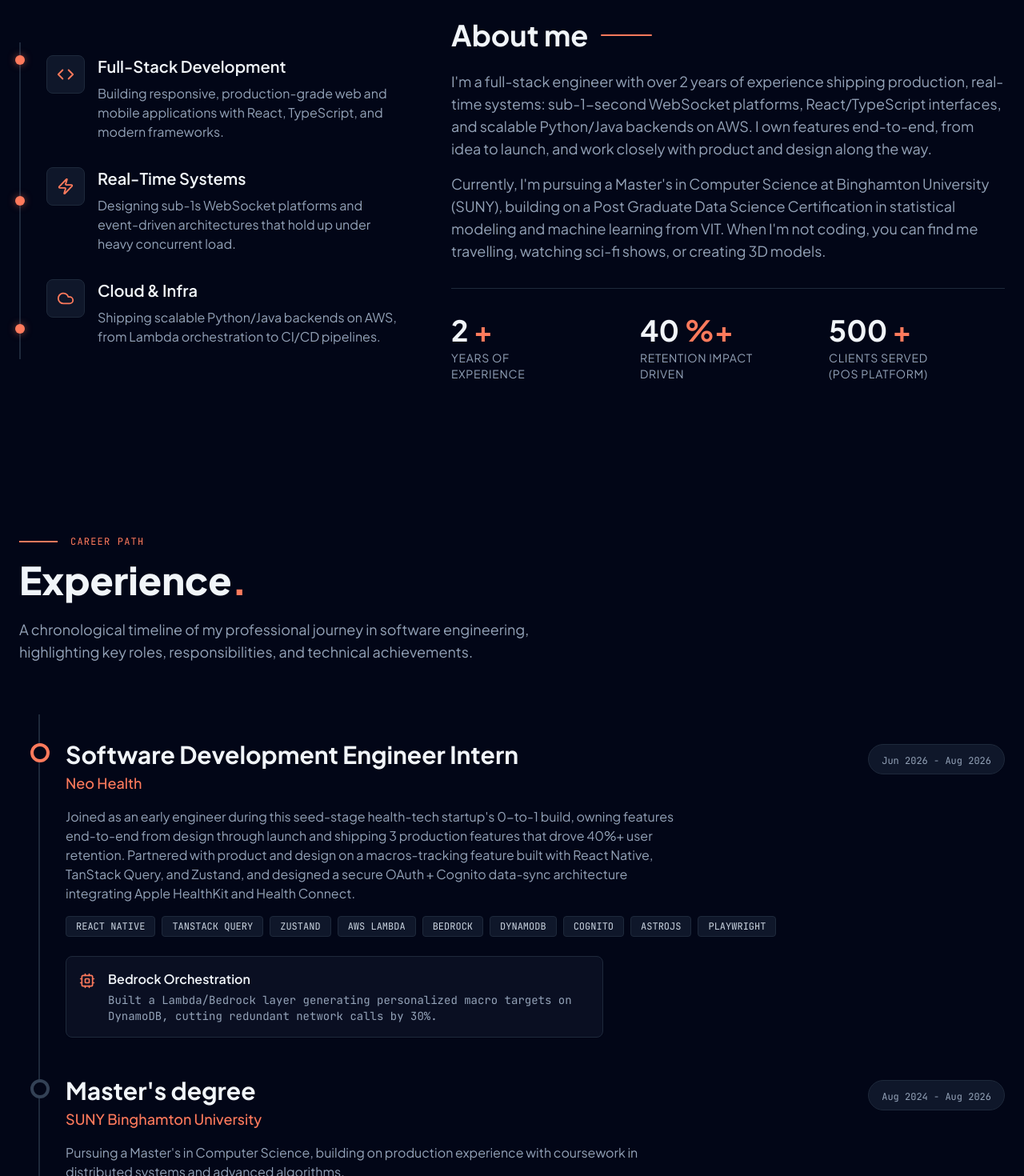
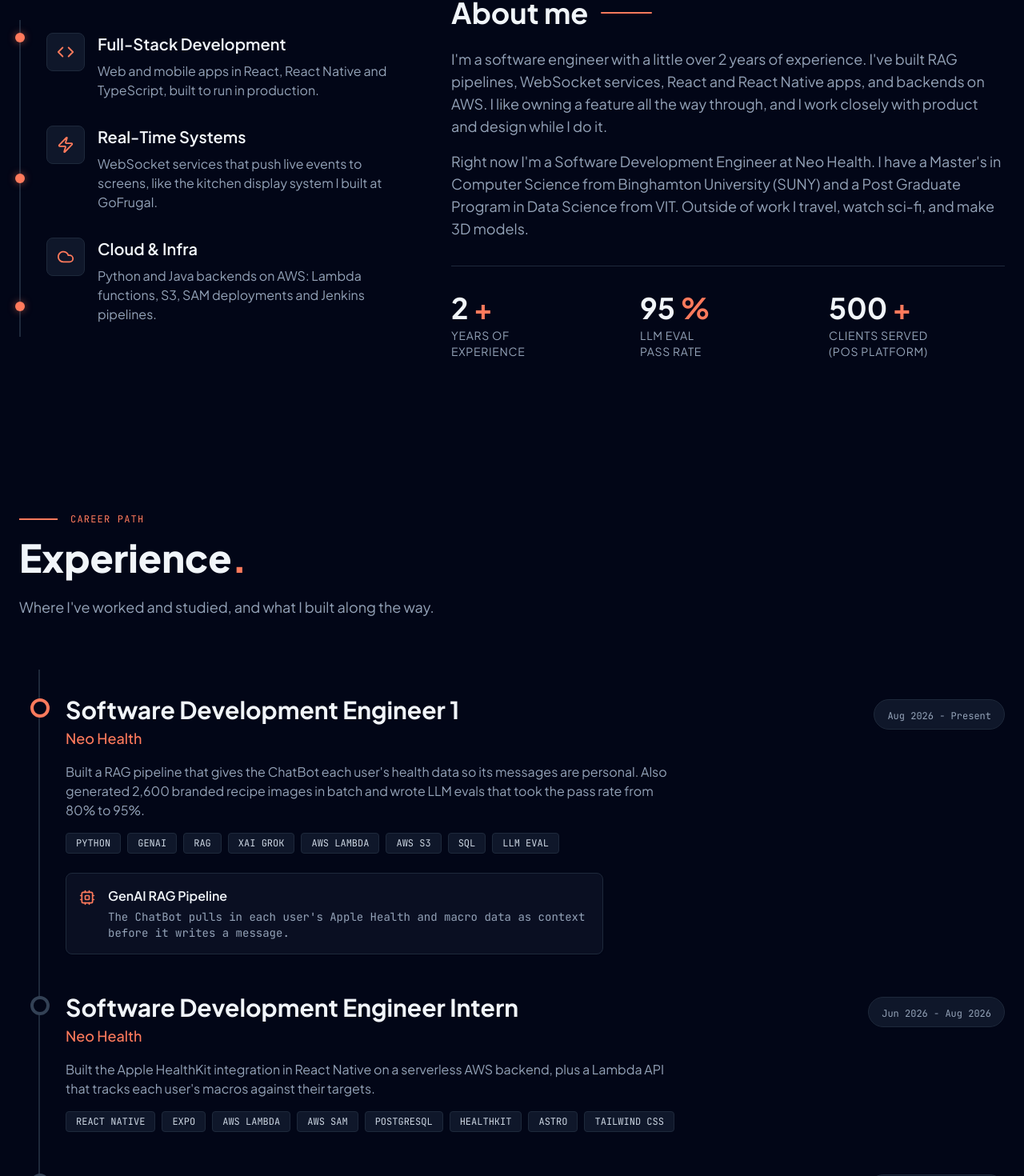
Before and after one commit to amaldevcm/Portfolio, a React (Vite) app: page / in a window 1280 px wide. Shown: the part 976-2446 px from the top of the page at 80% size. Built offline with nearby package versions, Linux system fonts and the light colour scheme.

Commit message:
Update portfolio content from latest resume
Add Neo Health SDE role, refresh experience, projects, skills and about copy, and add the Apache Maka open source contribution.

```diff
--- a/src/components/AboutMe.tsx
+++ b/src/components/AboutMe.tsx
@@ -4,23 +4,23 @@ const SERVICES = [
     {
         icon: CodeIcon,
         title: 'Full-Stack Development',
-        description: 'Building responsive, production-grade web and mobile applications with React, TypeScript, and modern frameworks.',
+        description: 'Web and mobile apps in React, React Native and TypeScript, built to run in production.',
     },
     {
         icon: ZapIcon,
         title: 'Real-Time Systems',
-        description: 'Designing sub-1s WebSocket platforms and event-driven architectures that hold up under heavy concurrent load.',
+        description: 'WebSocket services that push live events to screens, like the kitchen display system I built at GoFrugal.',
     },
     {
         icon: CloudIcon,
         title: 'Cloud & Infra',
-        description: 'Shipping scalable Python/Java backends on AWS, from Lambda orchestration to CI/CD pipelines.',
+        description: 'Python and Java backends on AWS: Lambda functions, S3, SAM deployments and Jenkins pipelines.',
     },
 ]
 
 const STATS = [
     { value: '2', suffix: '+', label: 'Years of\nExperience' },
-    { value: '40', suffix: '%+', label: 'Retention Impact\nDriven' },
+    { value: '95', suffix: '%', label: 'LLM Eval\nPass Rate' },
     { value: '500', suffix: '+', label: 'Clients Served\n(POS Platform)' },
 ]
 
@@ -58,16 +58,15 @@ export default function AboutMe() {
                             </h2>
                             <div className="space-y-4 text-slate-400 text-lg">
                                 <p>
-                                    I'm a full-stack engineer with over 2 years of experience shipping production, real-time
-                                    systems: sub-1-second WebSocket platforms, React/TypeScript interfaces, and scalable
-                                    Python/Java backends on AWS. I own features end-to-end, from idea to launch, and work
-                                    closely with product and design along the way.
+                                    I'm a software engineer with a little over 2 years of experience. I've built RAG
+                                    pipelines, WebSocket services, React and React Native apps, and backends on AWS. I
+                                    like owning a feature all the way through, and I work closely with product and design
+                                    while I do it.
                                 </p>
                                 <p>
-                                    Currently, I'm pursuing a Master's in Computer Science at Binghamton University (SUNY),
-                                    building on a Post Graduate Data Science Certification in statistical modeling and
-                                    machine learning from VIT. When I'm not coding, you can find me travelling, watching
-                                    sci-fi shows, or creating 3D models.
+                                    Right now I'm a Software Development Engineer at Neo Health. I have a Master's in
+                                    Computer Science from Binghamton University (SUNY) and a Post Graduate Program in
+                                    Data Science from VIT. Outside of work I travel, watch sci-fi, and make 3D models.
                                 </p>
                             </div>
                         </div>
--- a/src/components/ContactSection.tsx
+++ b/src/components/ContactSection.tsx
@@ -47,8 +47,7 @@ export function ContactSection() {
                 Let&apos;s talk!
               </h2>
               <p className="text-lg text-slate-400 max-w-md">
-                Have a project in mind or just want to say hello? Feel free to reach out to me.
-                I&apos;m always open to discussing new projects and opportunities.
+                If you&apos;re hiring, have a project, or just want to say hello, send me a message.
               </p>
             </div>
 
--- a/src/components/Experience.tsx
+++ b/src/components/Experience.tsx
@@ -13,30 +13,38 @@ type ExperienceEntry = {
 
 const experiences: ExperienceEntry[] = [
   {
+    role: 'Software Development Engineer 1',
+    company: 'Neo Health',
+    period: 'Aug 2026 - Present',
+    description:
+      "Built a RAG pipeline that gives the ChatBot each user's health data so its messages are personal. Also generated 2,600 branded recipe images in batch and wrote LLM evals that took the pass rate from 80% to 95%.",
+    technologies: ['Python', 'GenAI', 'RAG', 'xAI Grok', 'AWS Lambda', 'AWS S3', 'SQL', 'LLM Eval'],
+    insight: {
+      icon: CpuIcon,
+      title: 'GenAI RAG Pipeline',
+      description: "The ChatBot pulls in each user's Apple Health and macro data as context before it writes a message.",
+    },
+  },
+  {
     role: 'Software Development Engineer Intern',
     company: 'Neo Health',
     period: 'Jun 2026 - Aug 2026',
     description:
-      "Joined as an early engineer during this seed-stage health-tech startup's 0-to-1 build, owning features end-to-end from design through launch and shipping 3 production features that drove 40%+ user retention. Partnered with product and design on a macros-tracking feature built with React Native, TanStack Query, and Zustand, and designed a secure OAuth + Cognito data-sync architecture integrating Apple HealthKit and Health Connect.",
-    technologies: ['React Native', 'TanStack Query', 'Zustand', 'AWS Lambda', 'Bedrock', 'DynamoDB', 'Cognito', 'AstroJS', 'Playwright'],
-    insight: {
-      icon: CpuIcon,
-      title: 'Bedrock Orchestration',
-      description: 'Built a Lambda/Bedrock layer generating personalized macro targets on DynamoDB, cutting redundant network calls by 30%.',
-    },
+      "Built the Apple HealthKit integration in React Native on a serverless AWS backend, plus a Lambda API that tracks each user's macros against their targets.",
+    technologies: ['React Native', 'Expo', 'AWS Lambda', 'AWS SAM', 'PostgreSQL', 'HealthKit', 'Astro', 'Tailwind CSS'],
   },
   {
     role: "Master's degree",
     company: 'SUNY Binghamton University',
     period: 'Aug 2024 - Aug 2026',
-    description: "Pursuing a Master's in Computer Science, building on production experience with coursework in distributed systems and advanced algorithms.",
+    description: "Master's in Computer Science, with coursework in distributed systems and advanced algorithms.",
     technologies: ['Java', 'C', 'Python', 'Distributed Systems'],
   },
   {
-    role: 'Post Graduate Data Science Certification',
+    role: 'Post Graduate Program in Data Science',
     company: 'Vellore Institute of Technology (VIT)',
-    period: 'Aug 2023 - Jun 2024',
-    description: 'Completed a certification in statistical modeling and machine learning, covering deep learning and data visualization tools like PowerBI.',
+    period: 'Aug 2023 - Jul 2024',
+    description: 'Statistical modeling and machine learning, including deep learning and data visualization in PowerBI.',
     technologies: ['Python', 'Deep Learning', 'ML', 'Statistical Modeling'],
   },
   {
@@ -44,12 +52,12 @@ const experiences: ExperienceEntry[] = [
     company: 'GoFrugal (a Zoho Company)',
     period: 'Sep 2021 - Aug 2023',
     description:
-      'Designed and built a real-time Kitchen Display System for Servquick, a cloud POS/ERP platform serving 500+ restaurant clients globally, holding up under 100+ concurrent orders at peak service. Independently led the Go-Contactless ordering app\'s migration to Angular v13 with a zero-downtime rollout via Jenkins CI/CD, and mentored newly onboarded engineers.',
-    technologies: ['Angular', 'TypeScript', 'WebSocket', 'Jenkins', 'SonarQube', 'SQL Server'],
+      "Built a kitchen display system on WebSocket that cut prep errors by about 30%. I also moved the web client from Angular 7 to 13 on my own and wrote the Selenium regression suites.",
+    technologies: ['Angular', 'TypeScript', 'WebSocket', 'Selenium', 'Jenkins', 'SonarQube'],
     insight: {
       icon: ZapIcon,
       title: 'Real-Time Streaming',
-      description: 'Streamed live order state via WebSocket APIs at sub-1s latency, holding up under 100+ concurrent orders at peak service.',
+      description: 'Orders from POS terminals show up on kitchen screens as a live queue over WebSocket.',
     },
   },
   {
@@ -57,7 +65,7 @@ const experiences: ExperienceEntry[] = [
     company: 'Dr. Mahalingam College of Engineering and Technology',
     period: '2018 - 2022',
     description:
-      "Completed my Bachelor's degree in Computer science, building a strong foundation in core computer science concepts through coursework, projects, and hands-on experience.",
+      "B.Tech in Computer Science and Engineering.",
     technologies: ['C', 'Java', 'AWS', 'Android Studio'],
   },
 ]
@@ -75,8 +83,7 @@ export function Experience() {
             Experience<span className="text-accent">.</span>
           </h2>
           <p className="text-lg text-slate-400 max-w-2xl mt-4">
-            A chronological timeline of my professional journey in software engineering,
-            highlighting key roles, responsibilities, and technical achievements.
+            Where I've worked and studied, and what I built along the way.
           </p>
         </div>
 
--- a/src/components/HeroSection.tsx
+++ b/src/components/HeroSection.tsx
@@ -1,6 +1,6 @@
 import { GithubIcon, LinkedinIcon } from 'lucide-react';
 
-const TECH_STACK = ['React', 'TypeScript', 'Python', 'FastAPI', 'AWS', 'WebSocket', 'Java'];
+const TECH_STACK = ['React', 'TypeScript', 'Python', 'Java', 'AWS', 'GenAI / RAG', 'React Native'];
 
 export function HeroSection() {
   return (
@@ -27,7 +27,7 @@ export function HeroSection() {
           </div>
 
           <p className="text-slate-400 text-lg max-w-md">
-            I ship production APIs, web and mobile experiences, and data platforms across healthcare tech and enterprise SaaS. Currently finishing my MS in Computer Science degree from Binghamton University, SUNY.
+            I build APIs, GenAI pipelines, and web and mobile apps. I'm a Software Development Engineer at Neo Health, a health-tech startup, and before that I worked on restaurant POS software at GoFrugal.
           </p>
 
           <div className="flex flex-wrap gap-4">
@@ -92,8 +92,8 @@ export function HeroSection() {
             <div className="p-5 font-mono text-sm leading-relaxed">
               <p><span className="text-purple-400">const</span> <span className="text-sky-300">engineer</span> = &#123;</p>
               <p className="pl-4"><span className="text-sky-300">name</span>: <span className="text-accent">'Amal Dev'</span>,</p>
-              <p className="pl-4"><span className="text-sky-300">stack</span>: [<span className="text-accent">'React'</span>, <span className="text-accent">'FastAPI'</span>, <span className="text-accent">'AWS'</span>],</p>
-              <p className="pl-4"><span className="text-sky-300">focus</span>: <span className="text-accent">'Real-Time Systems'</span>,</p>
+              <p className="pl-4"><span className="text-sky-300">stack</span>: [<span className="text-accent">'React'</span>, <span className="text-accent">'Python'</span>, <span className="text-accent">'AWS'</span>],</p>
+              <p className="pl-4"><span className="text-sky-300">focus</span>: <span className="text-accent">'GenAI & RAG'</span>,</p>
               <p className="pl-4"><span className="text-sky-300">location</span>: <span className="text-accent">'New York'</span>,</p>
               <p>&#125;;</p>
             </div>
--- a/src/components/ProjectsSection.tsx
+++ b/src/components/ProjectsSection.tsx
@@ -2,8 +2,24 @@ import { ExternalLinkIcon, GithubIcon } from 'lucide-react';
 
 export function ProjectsSection() {
   const projects = [{
+    title: 'Multi-Source Review Research Agent',
+    subtitle: 'GenAI MCP Server',
+    description: 'An MCP server with 6 tools. Give it a company and it searches 9 review sources in parallel, then writes a single Markdown report that the client\'s own model summarizes through MCP sampling. If Tavily fails it falls back to Brave, then DuckDuckGo. Pages are cached for 7 days and runs can resume.',
+    technologies: ['TypeScript', 'Node.js', 'MCP'],
+    webLink: null,
+    gitLink: 'https://github.com/amaldevcm/Reputation-Scout',
+    filename: 'research_agent.ts',
+    code: [
+      [{ t: 'async function', c: 'text-purple-400' }, { t: ' researchCompany(', c: 'text-sky-300' }, { t: 'name: string) {', c: 'text-slate-300' }],
+      [{ t: '  const sources = await Promise.all(', c: 'text-slate-300' }],
+      [{ t: '    reviewSites.map(fetchWithFallback)', c: 'text-slate-300' }],
+      [{ t: '  );', c: 'text-slate-300' }],
+      [{ t: '  ', c: '' }, { t: 'return', c: 'text-purple-400' }, { t: ' sampleReport(sources);  ', c: 'text-slate-300' }, { t: '// 9 sources', c: 'text-slate-500' }],
+      [{ t: '}', c: 'text-slate-300' }],
+    ],
+  }, {
     title: 'Adaptive Meal Planning Engine',
-    description: 'A constraint-aware meal planning engine that reconciles dietary restrictions, pantry inventory, and LLM-generated recipes into one weekly plan. A semantic caching layer that detects near-duplicate prompts cut LLM response latency and cost by 40%.',
+    description: 'Plans a week of meals around your dietary restrictions and what is already in your pantry, using LLM-generated recipes. A semantic cache catches near-duplicate prompts, which cut LLM latency and cost by 40%.',
     technologies: ['React', 'TypeScript', 'FastAPI', 'PostgreSQL', 'LLM'],
     webLink: 'https://meal-plan-generator-frontend.onrender.com/',
     gitLink: null,
@@ -19,9 +35,9 @@ export function ProjectsSection() {
     ],
   }, {
     title: 'ResumeForge',
-    subtitle: 'RAG Document Pipeline',
-    description: 'A hybrid retrieval pipeline combining Pinecone vector search with PostgreSQL structured filtering to avoid pure-embedding false positives, lifting match relevance 40% over a naive similarity-search baseline.',
-    technologies: ['FastAPI', 'React', 'TypeScript', 'PostgreSQL', 'Pinecone'],
+    subtitle: 'Retrieval-Augmented Resume-Job Matching',
+    description: 'Upload a few versions of your resume and paste a job description. It embeds each version with sentence-transformers, stores them in Pinecone, and picks the closest match by cosine similarity. A Groq-hosted LLM then writes a tailored resume and cover letter. The backend is a Flask REST API with OAuth and PostgreSQL.',
+    technologies: ['React', 'TypeScript', 'Flask', 'PostgreSQL', 'Pinecone', 'Groq'],
     webLink: null,
     gitLink: 'https://github.com/amaldevcm/ResumeForge',
     filename: 'retrieval.py',
@@ -45,7 +61,7 @@ export function ProjectsSection() {
             Projects<span className="text-accent">.</span>
           </h2>
           <p className="max-w-2xl mx-auto text-slate-400 mt-2">
-            A couple of things I've built end-to-end, from schema to shipped UI.
+            Side projects I built myself, database through UI.
           </p>
         </div>
 
@@ -127,6 +143,21 @@ export function ProjectsSection() {
             </div>
           ))}
         </div>
+
+        <div className="max-w-5xl mx-auto mt-20 text-center">
+          <p className="font-mono text-xs text-slate-400 tracking-widest uppercase mb-2">Open Source</p>
+          <p className="text-slate-400">
+            <a
+              href="https://github.com/apache/maka/pull/4281"
+              target="_blank"
+              rel="noreferrer"
+              className="text-accent hover:text-accent-soft transition-colors font-semibold"
+            >
+              Apache Maka (Incubating)
+            </a>
+: I wrote documentation for this TypeScript AI-agent workspace, and the maintainers merged it.
+          </p>
+        </div>
       </div>
     </section>
   );
--- a/src/components/Skills.tsx
+++ b/src/components/Skills.tsx
@@ -2,24 +2,24 @@ import { CodeIcon, ServerIcon, CloudIcon, ClipboardCheckIcon } from 'lucide-reac
 
 const CATEGORIES = [
   {
-    title: 'Frontend',
+    title: 'Frontend & Mobile',
     icon: CodeIcon,
-    chips: ['React', 'React Native', 'TypeScript', 'JavaScript', 'Angular', 'TanStack Query'],
+    chips: ['React', 'React Native (Expo)', 'Angular', 'TypeScript', 'Astro', 'Apple HealthKit'],
   },
   {
-    title: 'Tools & Testing',
+    title: 'Backend & Testing',
     icon: ClipboardCheckIcon,
-    chips: ['Playwright', 'Jest / Vitest', 'Pytest', 'Git / GitHub', 'OAuth / JWT', 'Claude Code'],
+    chips: ['Java', 'Spring Boot', 'Kafka', 'WebSocket', 'Selenium', 'SonarQube'],
   },
   {
-    title: 'Backend & Real-Time',
+    title: 'GenAI & Data',
     icon: ServerIcon,
-    chips: ['Node.js / Express', 'FastAPI', 'Spring Boot', 'WebSocket APIs', 'PostgreSQL', 'DynamoDB'],
+    chips: ['RAG / LLM Eval', 'MCP', 'Pinecone', 'PostgreSQL', 'DynamoDB', 'Elasticsearch'],
   },
   {
     title: 'Cloud & DevOps',
     icon: CloudIcon,
-    chips: ['AWS Lambda', 'Docker', 'Jenkins CI/CD', 'Bedrock', 'S3', 'Kafka'],
+    chips: ['AWS Lambda', 'AWS SAM', 'S3', 'Docker', 'Jenkins CI/CD', 'Azure'],
   },
 ]
 
@@ -41,8 +41,7 @@ export function Skills() {
             Technical <span className="bg-clip-text text-transparent bg-gradient-to-r from-accent-soft to-accent">Proficiency</span>
           </h2>
           <p className="text-lg text-slate-400 max-w-2xl">
-            A comprehensive look at my technical stack, highlighting expertise across
-            frontend, backend, real-time systems, and cloud infrastructure.
+            The languages, frameworks and services I use most.
           </p>
         </div>
 
@@ -107,9 +106,8 @@ export function Skills() {
           <div className="flex flex-col justify-center gap-4 bg-slate-900/60 p-8 rounded-xl border border-slate-800">
             <h3 className="text-xl font-bold text-slate-100">Continuous Learning</h3>
             <p className="text-slate-400">
-              Technology evolves rapidly, and so does my skillset. I dedicate time weekly to
-              exploring emerging frameworks, optimizing build processes, and refining my
-              understanding of core computer science principles to build robust, scalable applications.
+              I set aside time each week to try new frameworks and brush up on CS fundamentals.
+              Lately that has mostly meant LLM tooling like MCP servers and evals.
             </p>
           </div>
         </div>
```
